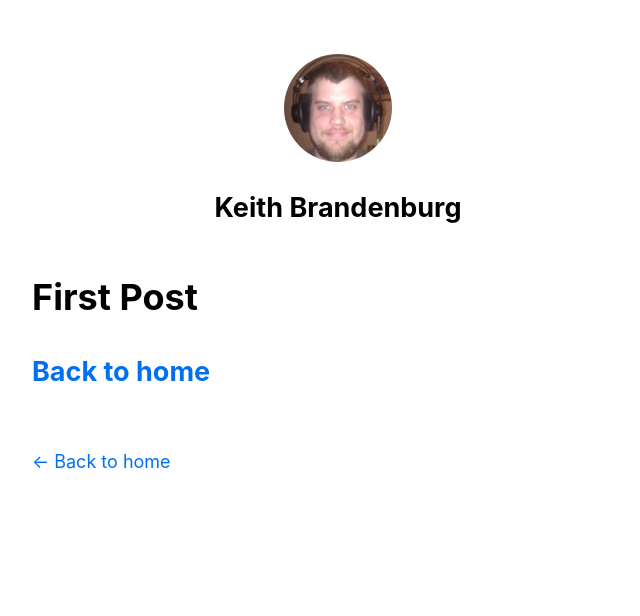
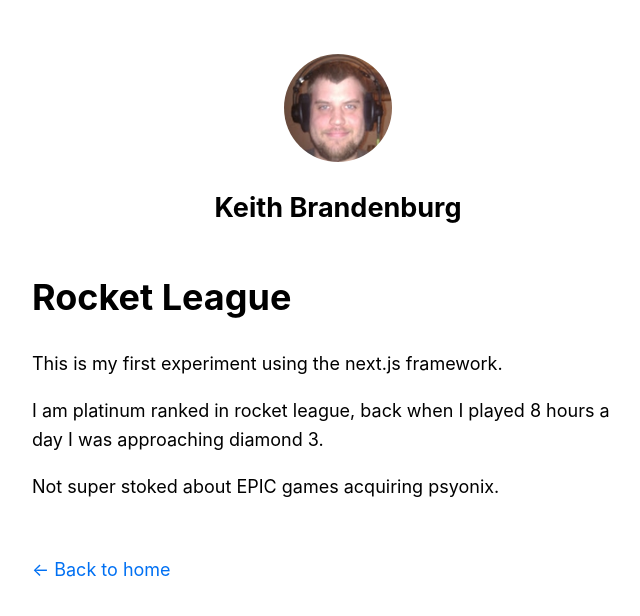
Before and after one commit to kbrandenburg/nextjs-app, a Next.js app: page /posts/first-post in a window 1280 px wide. Shown: the top 616 px of the page, without its empty margins (302-942 px from the left). Built offline with nearby package versions, Linux system fonts and the light colour scheme.

Commit message:
Installed tailwind. Minor changes to pages.

```diff
--- a/package.json
+++ b/package.json
@@ -9,7 +9,10 @@
   },
   "dependencies": {
     "next": "^10.0.0",
+    "postcss-flexbugs-fixes": "^5.0.2",
+    "postcss-preset-env": "^6.7.0",
     "react": "17.0.1",
-    "react-dom": "17.0.1"
+    "react-dom": "17.0.1",
+    "tailwindcss": "^2.1.2"
   }
 }
--- a/pages/index.js
+++ b/pages/index.js
@@ -1,4 +1,5 @@
 import Head from 'next/head'
+import Link from 'next/link'
 import Layout, { siteTitle } from '../components/layout'
 import utilStyles from '../styles/utils.module.css'
 
@@ -9,7 +10,8 @@
         <title>{siteTitle}</title>
       </Head>
       <section className={utilStyles.headingMd}>
-        <p>Hello, I'm Keith. I am a web developer. I like Rocket League.</p>
+        <p>Hello, I'm Keith. I am a web developer. I like { }
+          <Link href="/posts/first-post"><a>Rocket League</a></Link>.</p>
         <p>
           (This is a sample website - you’ll be building a site like this on{' '}
           <a href="https://nextjs.org/learn">our Next.js tutorial</a>.)
--- a/pages/posts/first-post.js
+++ b/pages/posts/first-post.js
@@ -8,12 +8,10 @@
             <Head>
                 <title>First Post</title>
             </Head>
-            <h1>First Post</h1>
-            <h2>
-                <Link href="/">
-                    <a>Back to home</a>
-                </Link>
-            </h2>
+            <h1>Rocket League</h1>
+            <p>This is my first experiment using the next.js framework.</p>
+            <p>I am platinum ranked in rocket league, back when I played 8 hours a day I was approaching diamond 3.</p>
+            <p>Not super stoked about EPIC games acquiring psyonix.</p>
         </Layout>
     )
 }
--- /dev/null
+++ b/postcss.config.js
@@ -0,0 +1,18 @@
+module.exports = {
+    plugins: [
+      'tailwindcss',
+      'postcss-flexbugs-fixes',
+      [
+        'postcss-preset-env',
+        {
+          autoprefixer: {
+            flexbox: 'no-2009'
+          },
+          stage: 3,
+          features: {
+            'custom-properties': false
+          }
+        }
+      ]
+    ]
+  }
--- /dev/null
+++ b/tailwind.config.js
@@ -0,0 +1,9 @@
+// tailwind.config.js
+module.exports = {
+    purge: [
+      // Use *.tsx if using TypeScript
+      './pages/**/*.js',
+      './components/**/*.js'
+    ]
+    // ...
+  }
```
Also changed, not shown: 1 other file (tests, documents, lock files or other folders).
